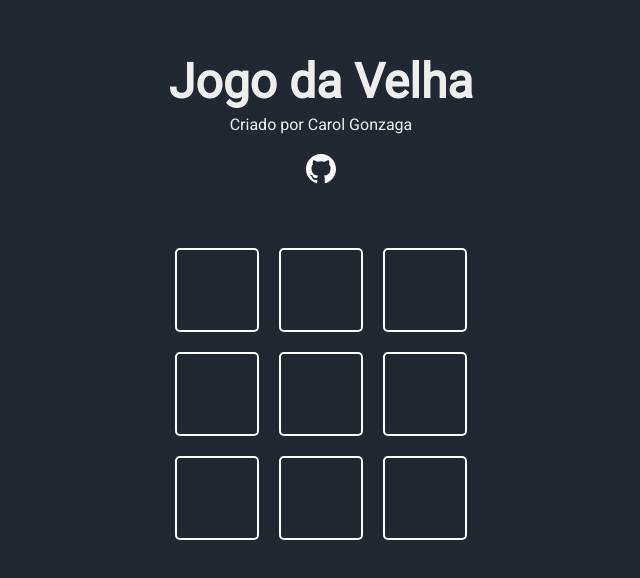
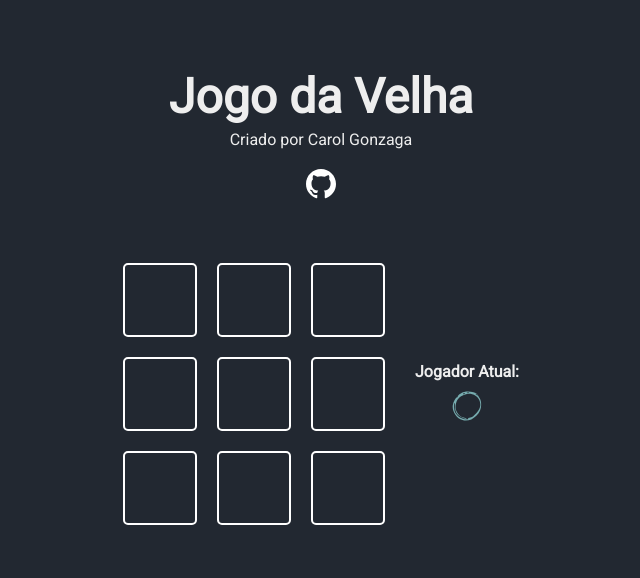
Before and after one commit to CarolGonzaga/projeto-JogoDaVelha, a Next.js app: page / in a window 1280 px wide. Shown: the part 124-702 px from the top of the page, without its empty margins (319-959 px from the left). Built offline with nearby package versions, Linux system fonts and the light colour scheme.

Commit message:
Criado lógica do game

```diff
--- a/src/components/game/Game.jsx
+++ b/src/components/game/Game.jsx
@@ -2,23 +2,45 @@
 
 import { useState } from 'react'
 import GameOption from '../gameOption/GameOption'
+import Icon from '../icon/Icon'
 
 function Game() {
 
     const [gameState, setGameState] = useState(Array(9).fill(0))
+    const [currentPlayer, setCurrentPlayer] = useState(1)
+
+    const handleClick = (pos) => {
+        if (gameState[pos] === 0) {
+            let newGameState = [...gameState]
+            newGameState[pos] = currentPlayer
+            setCurrentPlayer(currentPlayer * -1)
+            setGameState(newGameState)
+        }
+    }
 
     return (
+        <div className={styles.gameContent}>
             <div className={styles.game}>
-
                 {
                     gameState.map((value, pos) =>
                         <GameOption
                             key={`game-option-pos-${pos}`}
                             status={value}
+                            onClick={() => handleClick(pos)}
                         />
                     )
                 }
+            </div>
+            <div className={styles.gameInfo}>
+                <h4>Jogador Atual:</h4>
+                {
+                    currentPlayer === 1 && <Icon iconName={"circle"} />
+                }
+                {
+                    currentPlayer === -1 && <Icon iconName={"cross"} />
+                }
 
+            </div>
         </div>
     )
 }
--- a/src/components/game/Game.module.css
+++ b/src/components/game/Game.module.css
@@ -3,3 +3,16 @@
     grid-template-columns: repeat(3, 1fr);
     gap: 20px;
 }
+
+.gameContent {
+    display: flex;
+    gap: 30px;
+    align-items: center;
+}
+
+.gameInfo {
+    display: flex;
+    flex-direction: column;
+    align-items: center;
+    gap: 10px;
+}
--- a/src/components/gameOption/GameOption.jsx
+++ b/src/components/gameOption/GameOption.jsx
@@ -3,16 +3,15 @@
 
 const GameIcon = ({ iconName }) => <Icon iconName={iconName} size="50px" />
 
-function GameOption({ status }) {
+function GameOption({ status, onClick }) {
     return (
-        <div className={styles.gameOption}>
+        <div className={styles.gameOption} onClick={onClick}>
             {
                 status === 1 && <GameIcon iconName={"circle"} />
             }
             {
                 status === -1 && <GameIcon iconName={"cross"} />
             }
-
         </div>
     )
 }
--- a/src/components/gameOption/GameOption.module.css
+++ b/src/components/gameOption/GameOption.module.css
@@ -1,7 +1,7 @@
 .gameOption {
     border: 2px solid #FFF;
-    width: 80px;
-    height: 80px;
+    width: 70px;
+    height: 70px;
     border-radius: 5px;
     cursor: pointer;
 
```
Also changed, not shown: 1 other file (tests, documents, lock files or other folders). Lines whose indentation alone changed are shown as unchanged.
